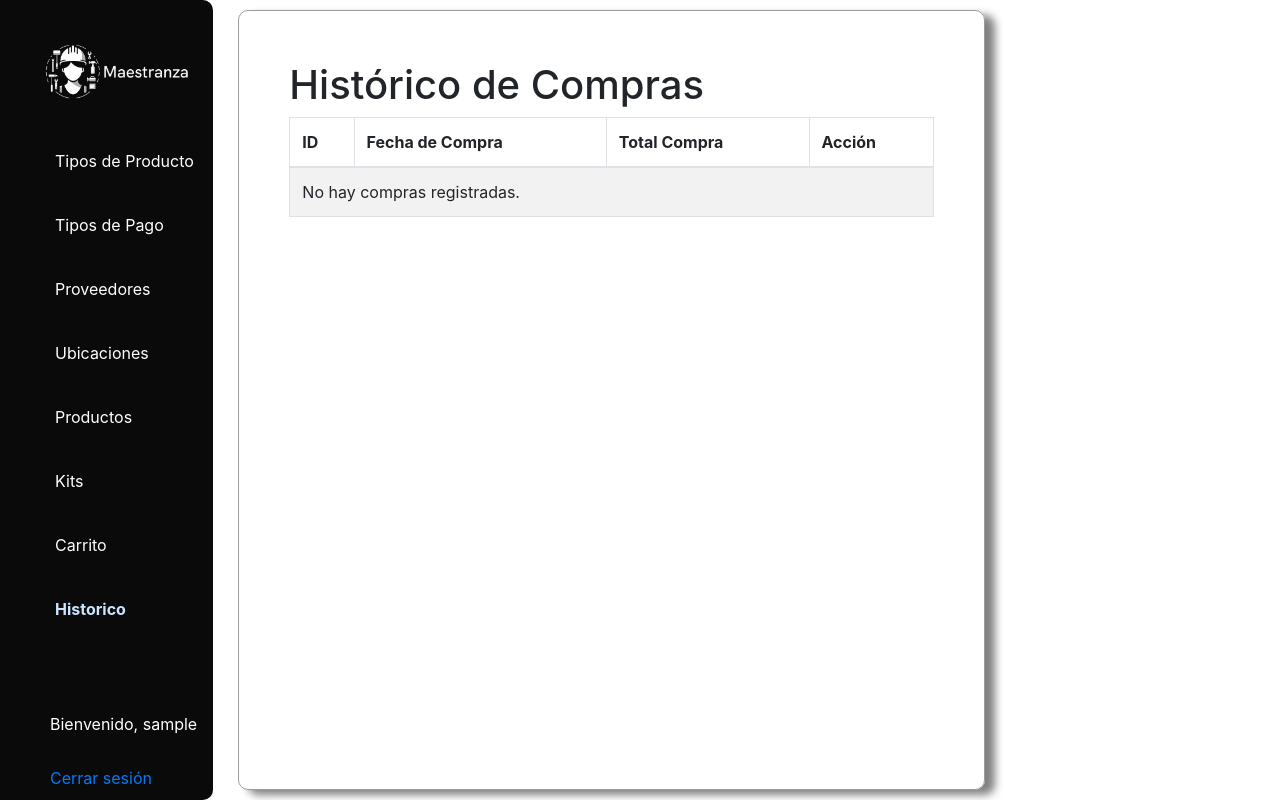
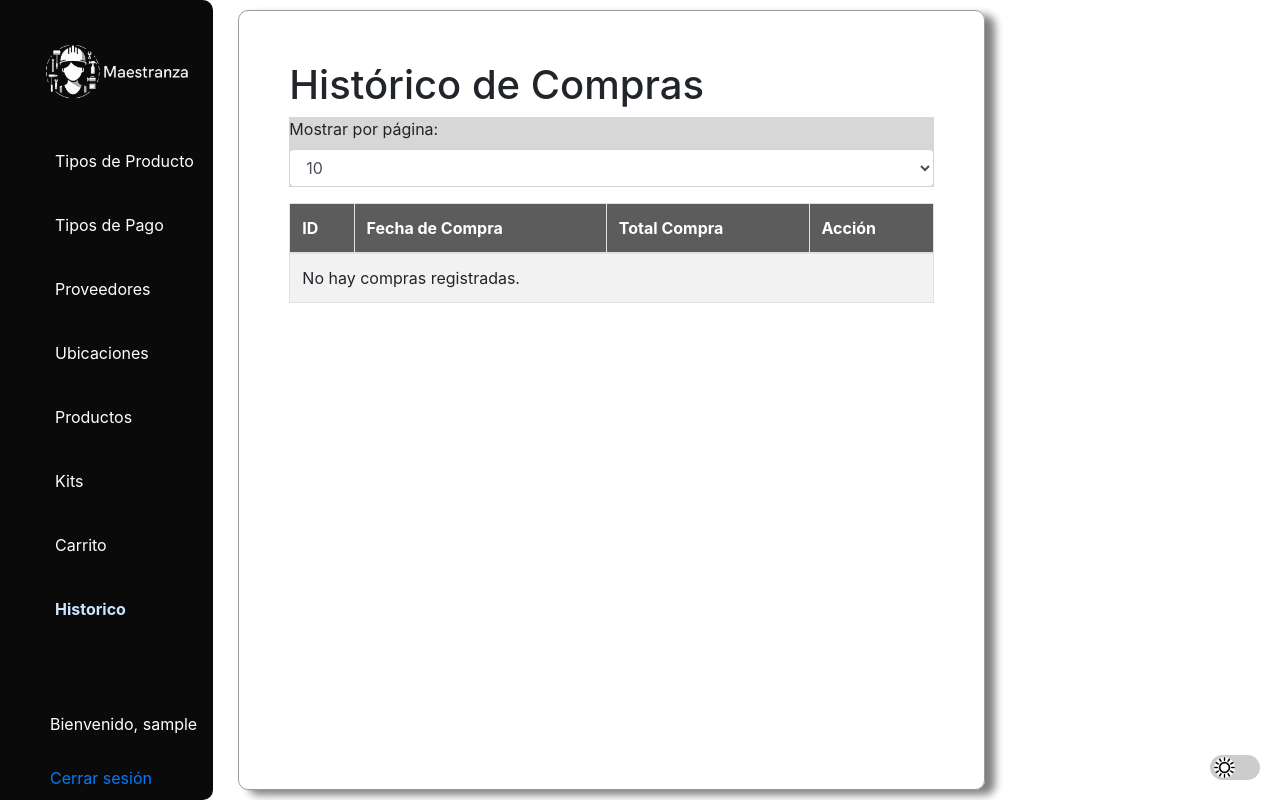
Before and after one commit to GersonRess/inv, a Django app: page /core/historico_compras/ in a window 1280 px wide. Run offline with Django 5.2, Linux system fonts and the light colour scheme; the visitor is signed in with stand-in values (Sample User, id 1); data that the repository does not hold is empty; some libraries are stand-ins or nearby versions.

Commit message:
Modo oscuro y fix de carro de compras

```diff
--- a/inventario/core/static/css/styles.css
+++ b/inventario/core/static/css/styles.css
@@ -1,88 +1,14 @@
-/* The side navigation menu */
-/*.sidebar {
-    margin: 0 10px 0 0;
-    padding: 5px;
-    width: 200px;
-    background-color: #000000e7;
-    position: fixed;
-    height: 100%;
-    overflow: auto;
-    color: white;
-    border-radius: 0 10px 10px 0;
-}
-
-/* Sidebar links
-.sidebar a {
-    display: block;
-    color: black;
-    padding: 16px;
-    text-decoration: none;
-    color: white;
-}
-
-/* Active/current link
-.sidebar a.active {
-    background-color: #04AA6D;
-    color: white;
-}
-
-/* Links on mouse-over
-.sidebar a:hover:not(.active) {
-    background-color: #555;
-    color: white;
-}
-
-/* Page content. The value of the margin-left property should match the value of the sidebar's width property
-div.content {
-    margin-left: 230px;
-
-    padding: 1px 16px;
-    height: 1000px;
-}
-main{
-    margin-top: 50px;
-}
-/* On screens that are less than 700px wide, make the sidebar into a topbar */
-/*@media screen and (max-width: 700px) {
-    .sidebar {
-        width: 100%;
-        height: auto;
-        position: relative;
-    }
-
-    .sidebar a {
-        float: left;
-    }
-
-    div.content {
-        margin-left: 0;
-    }
-}
-
-/* On screens that are less than 400px, display the bar vertically, instead of horizontally */
-/*@media screen and (max-width: 400px) {
-    .sidebar a {
-        text-align: center;
-        float: none;
-    }
-}
-
-@media screen and (max-width: 400px) {
-    .sidebar a {
-        text-align: center;
-        float: none;
-    }
-}
-@media screen and (max-width: 400px) {
-    .sidebar a {
-        text-align: center;
-        float: none;
-    }
-}
-
-*/
 
 /*Creador producto*/
+body.dark-mode {
+    background-color: #121212; /* Fondo oscuro */
+    color: #e0e0e0; /* Texto claro */
+    transition: background-color 0.5s, color 0.5s;
+}
+body.light-mode{
+    background-color: rgb(255, 255, 255);
+    transition: background-color 1s, color 0.5s;
+}
 #producto{
     border-radius: 10px;
     border: 1px solid rgb(155, 155, 155);
@@ -122,7 +48,10 @@
     left: 40px;
     width: 100%;
 }
-
+thead {
+    background-color: #5c5c5c;
+    color: white;
+}
 .logo-container {
     color: white;
     font-size: larger;
@@ -134,7 +63,9 @@
     height: auto;
     max-width: 100%;
 }
-
+a img{
+    width: 200px;
+}
 .messages {
     position: fixed;
     top: 20%;
@@ -161,3 +92,130 @@
 .campana:hover {
     opacity: 0.7;
 }
+/* Estilos del modo oscuro */
+
+body.dark-mode div.container-fluid {
+    background-color: #121212; /* Fondo oscuro */
+    color: #e0e0e0; /* Texto claro */
+    transition: background-color 0.5s, color 0.5s;
+}
+body.dark-mode div table {
+    color: #e0e0e0; /* Texto claro */
+}
+body.dark-mode thead {
+    background-color: #252525;
+}
+body.dark-mode #producto {
+    border: 1px solid #333; /* Borde oscuro */
+    box-shadow: 10px 5px 8px rgba(0, 0, 0, 0.7); /* Sombra oscura */
+}
+
+body.dark-mode #producto > main > form {
+    background-color: rgba(100, 100, 100, 0.5); /* Fondo de formulario oscuro */
+}
+
+body.dark-mode #aside {
+    background-color: #1c1c1c; /* Fondo del aside oscuro */
+}
+
+body.dark-mode #aside li a {
+    color: #e0e0e0; /* Texto claro en el aside */
+}
+
+body.dark-mode #aside .bienvenida {
+    color: #e0e0e0; /* Texto claro en bienvenida */
+}
+
+body.dark-mode .logo-container {
+    color: #e0e0e0; /* Color del logo claro */
+}
+
+body.dark-mode .messages .alert {
+    background-color: #333; /* Fondo de las alertas oscuro */
+    color: #e0e0e0; /* Texto claro en alertas */
+}
+
+body.dark-mode .alert {
+    background-color: #333; /* Fondo de las alertas oscuro */
+    color: #e0e0e0; /* Texto claro en alertas */
+}
+
+body.dark-mode #aside ul li a.active {
+    color: #87ceeb; /* Color de los enlaces activos en modo oscuro */
+}
+body.dark-mode button.btn {
+    background-color: rgba(0, 0, 0, 0.829);
+}
+body.dark-mode button.btn-primary {
+    background-color: rgba(0, 0, 0, 0.829);
+}
+body.dark-mode form select {
+    color: white ;
+    background-color: rgba(0, 0, 0, 0.829);
+}
+body.dark-mode form textarea {
+    color: white ;
+    background-color: rgba(0, 0, 0, 0.829);
+}
+body.dark-mode button,
+body.dark-mode button.btn-primary,
+body.dark-mode button.btn-secondary,
+body.dark-mode button.btn-success,
+body.dark-mode button.btn-danger,
+body.dark-mode button.btn-warning,
+body.dark-mode button.btn-info,
+body.dark-mode button.btn-light,
+body.dark-mode button.btn-dark,
+body.dark-mode a.btn-primary,
+body.dark-mode a.btn-secondary,
+body.dark-mode a.btn-success,
+body.dark-mode a.btn-danger,
+body.dark-mode a.btn-warning,
+body.dark-mode a.btn-info,
+body.dark-mode a.btn-light,
+body.dark-mode a.btn-dark,
+body.dark-mode form select,
+body.dark-mode form textarea,
+body.dark-mode input {
+    color: white;
+    background-color: rgba(0, 0, 0, 0.829);
+}
+.dark-mode-toggler {
+    display: inline-block;
+    width: 50px;
+    height: 25px;
+    background-color: #ccc;
+    border-radius: 25px;
+    position: fixed;
+    bottom: 20px;
+    right: 20px;
+    cursor: pointer;
+    transition: background-color 0.3s ease;
+    z-index: 1000;
+}
+
+.dark-mode-toggler .toggle-icon {
+    display: inline-block;
+    width: 21px;
+    height: 21px;
+    background-color: #fff;
+    border-radius: 50%;
+    position: absolute;
+    top: 2px;
+    right: 25px;
+    transition: transform 0.3s ease;
+    background-size: cover;
+    background-position: center;
+}
+
+
+body.dark-mode .dark-mode-toggler {
+    background-color: #333;
+}
+
+body.dark-mode .dark-mode-toggler .toggle-icon {
+    transform: translateX(25px);
+}
+body.light-mode span a{color: rgb(4, 0, 255); }
+body.dark-mode span a{color: rgb(91, 88, 255); }
+body.dark-mode select:focus{background-color: black; color: white;}
--- /dev/null
+++ b/inventario/core/static/js/scripts.js
@@ -0,0 +1,32 @@
+document.addEventListener('DOMContentLoaded', () => {
+    const toggleButton = document.getElementById('toggle-dark-mode');
+    const body = document.body;
+    const toggleIcon = toggleButton.querySelector('.toggle-icon');
+
+    // Verifica si el modo oscuro está almacenado en el almacenamiento local
+    if (localStorage.getItem('dark-mode') === 'enabled') {
+        body.classList.add('dark-mode');
+        toggleIcon.classList.remove('sun');
+        toggleIcon.classList.add('moon');
+    } else {
+        body.classList.add('light-mode');
+        toggleIcon.classList.remove('moon');
+        toggleIcon.classList.add('sun');
+    }
+
+    // Añade un listener para el botón
+    toggleButton.addEventListener('click', () => {
+        body.classList.toggle('dark-mode');
+        body.classList.toggle('light-mode');
+
+        if (body.classList.contains('dark-mode')) {
+            localStorage.setItem('dark-mode', 'enabled');
+            toggleIcon.classList.remove('sun');
+            toggleIcon.classList.add('moon');
+        } else {
+            localStorage.setItem('dark-mode', 'disabled');
+            toggleIcon.classList.remove('moon');
+            toggleIcon.classList.add('sun');
+        }
+    });
+});
--- a/inventario/core/templates/core/base_crud_dynamic.html
+++ b/inventario/core/templates/core/base_crud_dynamic.html
@@ -7,14 +7,27 @@
     <title>{% block title %}{% endblock %}</title>
     <link rel="stylesheet" href="https://stackpath.bootstrapcdn.com/bootstrap/4.5.2/css/bootstrap.min.css">
     <link rel="stylesheet" href="{% static 'css/styles.css' %}">
+    <script>
+        document.documentElement.dataset.theme = localStorage.getItem('dark-mode') === 'enabled' ? 'dark' : 'light';
+    </script>
+    <style>
+        .dark-mode-toggler .toggle-icon.sun {
+            background-image: url('{% static "images/sun.png" %}');
+        }
 
+        .dark-mode-toggler .toggle-icon.moon {
+            background-image: url('{% static "images/moon.png" %}');
+        }
+
+    </style>
 </head>
 
 <body>
     <div class="messages">
         {% if messages %}
         {% for message in messages %}
-                <div class="alert {% if message.tags %}alert-{{ message.tags }}{% endif %} alert-dismissible fade show" role="alert">
+        <div class="alert {% if message.tags %}alert-{{ message.tags }}{% endif %} alert-dismissible fade show"
+            role="alert">
             {{ message }}
             <button type="button" class="close" data-dismiss="alert" aria-label="Close">
                 <span aria-hidden="true">&times;</span>
@@ -33,14 +46,24 @@
                             <img src="{% static 'images/logo1.png' %}" alt="Logo de la empresa">
                         </div>
                     </li>
-                    <li><a href="{% url 'tipoprod_list' %}" class="{% if request.path == '/core/tipoprod/' %}active{% endif %}">Tipos de Producto</a></li>
-                    <li><a href="{% url 'tipopago_list' %}" class="{% if request.path == '/core/tipopago/' %}active{% endif %}">Tipos de Pago</a></li>
-                    <li><a href="{% url 'proveedor_list' %}" class="{% if request.path == '/core/proveedor/' %}active{% endif %}">Proveedores</a></li>
-                    <li><a href="{% url 'ubicacion_list' %}" class="{% if request.path == '/core/ubicacion/' %}active{% endif %}">Ubicaciones</a></li>
-                    <li><a href="{% url 'producto_list' %}" class="{% if request.path == '/core/producto/' %}active{% endif %}">Productos</a></li>
-                    <li><a href="{% url 'kit_list' %}" class="{% if request.path == '/core/kit/' %}active{% endif %}">Kits</a></li>
-                    <li><a href="{% url 'cart' %}" class="{% if request.path == '/core/carrito/' %}active{% endif %}">Carrito</a></li>
-                    <li><a href="{% url 'historico_compra_list' %}" class="{% if request.path == '/core/historico_compras/' %}active{% endif %}">Historico</a></li>
+                    <li><a href="{% url 'tipoprod_list' %}"
+                            class="{% if request.path == '/core/tipoprod/' %}active{% endif %}">Tipos de Producto</a>
+                    </li>
+                    <li><a href="{% url 'tipopago_list' %}"
+                            class="{% if request.path == '/core/tipopago/' %}active{% endif %}">Tipos de Pago</a></li>
+                    <li><a href="{% url 'proveedor_list' %}"
+                            class="{% if request.path == '/core/proveedor/' %}active{% endif %}">Proveedores</a></li>
+                    <li><a href="{% url 'ubicacion_list' %}"
+                            class="{% if request.path == '/core/ubicacion/' %}active{% endif %}">Ubicaciones</a></li>
+                    <li><a href="{% url 'producto_list' %}"
+                            class="{% if request.path == '/core/producto/' %}active{% endif %}">Productos</a></li>
+                    <li><a href="{% url 'kit_list' %}"
+                            class="{% if request.path == '/core/kit/' %}active{% endif %}">Kits</a></li>
+                    <li><a href="{% url 'cart' %}"
+                            class="{% if request.path == '/core/carrito/' %}active{% endif %}">Carrito</a></li>
+                    <li><a href="{% url 'historico_compra_list' %}"
+                            class="{% if request.path == '/core/historico_compras/' %}active{% endif %}">Historico</a>
+                    </li>
 
 
 
@@ -54,27 +77,38 @@
                         </form>
                     </div>
                 </ul>
+                <a id="toggle-dark-mode" class="dark-mode-toggler">
+                    <span class="toggle-icon"></span>
+                </a>
             </div>
             <div class="content col-sm-8 col-md-9 col-lg-7" id="producto">
                 <main>
                     {% block content %}
+                    <script>
+                        document.documentElement.dataset.theme = localStorage.getItem('dark-mode') === 'enabled' ? 'dark' : 'light';
+                    </script>
+                    <style>html body.dark-mode{background-color: black;}
+                        </style>
                     {% endblock %}
                 </main>
             </div>
         </div>
+
     </div>
 
     <script src="https://code.jquery.com/jquery-3.5.1.slim.min.js"></script>
     <script src="https://cdn.jsdelivr.net/npm/@popperjs/core@2.9.2/dist/umd/popper.min.js"></script>
     <script src="https://stackpath.bootstrapcdn.com/bootstrap/4.5.2/js/bootstrap.min.js"></script>
     <script>
-        $(document).ready(function(){
-            setTimeout(function(){
-                $('.alert').fadeOut('slow', function(){
+        $(document).ready(function () {
+            setTimeout(function () {
+                $('.alert').fadeOut('slow', function () {
                     $(this).remove();
                 });
             }, 3000);
         });
     </script>
+    <script src="{% static 'js/scripts.js' %}"></script>
 </body>
+
 </html>
--- a/inventario/core/templates/core/historico_compra_list.html
+++ b/inventario/core/templates/core/historico_compra_list.html
@@ -1,8 +1,21 @@
 {% extends 'base_crud_dynamic.html' %}
+
 {% block content %}
 <h1>Histórico de Compras</h1>
 
+<!-- Selector de objetos por página -->
+
+<form method="get" class="mb-3">
+    <label for="per_page">Mostrar por página:</label>
+    <select name="per_page" id="per_page" class="form-control" onchange="this.form.submit()">
+        <option value="10" {% if request.GET.per_page == '10' %}selected{% endif %}>10</option>
+        <option value="25" {% if request.GET.per_page == '25' %}selected{% endif %}>25</option>
+        <option value="50" {% if request.GET.per_page == '50' %}selected{% endif %}>50</option>
+        <option value="100" {% if request.GET.per_page == '100' %}selected{% endif %}>100</option>
+    </select>
+</form>
 <table class="table table-striped table-bordered">
+
     <thead>
         <tr>
             <th>ID</th>
@@ -29,4 +42,21 @@
     </tbody>
 </table>
 
+<!-- Controles de paginación -->
+<div class="pagination">
+    <span class="step-links">
+        {% if page_obj.has_previous %}
+            <a href="?{% if request.GET.per_page %}per_page={{ request.GET.per_page }}&{% endif %}page=1">&laquo; Primera</a>
+            <a href="?{% if request.GET.per_page %}per_page={{ request.GET.per_page }}&{% endif %}page={{ page_obj.previous_page_number }}">Anterior</a>
+        {% endif %}
+    </span>
+
+    <span class="step-links">
+        {% if page_obj.has_next %}
+            <a href="?{% if request.GET.per_page %}per_page={{ request.GET.per_page }}&{% endif %}page={{ page_obj.next_page_number }}">Siguiente</a>
+            <a href="?{% if request.GET.per_page %}per_page={{ request.GET.per_page }}&{% endif %}page={{ page_obj.paginator.num_pages }}">Última &raquo;</a>
+        {% endif %}
+    </span>
+</div>
+
 {% endblock %}
--- a/inventario/core/templates/core/list.html
+++ b/inventario/core/templates/core/list.html
@@ -3,6 +3,7 @@
 {% block title %}Lista de {{ model_name }}{% endblock %}
 {% load static %}
 {% block content %}
+
 <div class="container mt-4">
     <h1>Lista de {{ model_name }}</h1>
 
@@ -20,7 +21,7 @@
     <!-- Mostrar tabla solo si hay elementos -->
     {% if object_list %}
     <table class="table table-striped table-bordered">
-        <thead class="thead-dark">
+        <thead>
             <tr>
                 <th scope="col">ID</th>
                 <th scope="col">Nombre</th>
--- a/inventario/core/views.py
+++ b/inventario/core/views.py
@@ -7,6 +7,7 @@
 from django.contrib import messages
 from django.shortcuts import render, redirect,  get_object_or_404, HttpResponseRedirect
 from django.views import View
+from django.core.paginator import Paginator
 cart = []
 
 from django.shortcuts import render
@@ -80,6 +81,7 @@
 
         total_compra = 0
         detalles = []
+        errors = []
 
         for index, item in enumerate(cart):
             product_id = item.get('id')
@@ -91,9 +93,9 @@
             quantity = quantities.get(f'quantity_{index}', item['quantity'])
 
             if product.stock >= quantity:
+                # Actualiza el stock del producto
                 product.stock -= quantity
                 product.save()
-                item['quantity'] = quantity
 
                 # Calcular totales
                 total_producto = item['price'] * quantity
@@ -108,7 +110,12 @@
                     'total_producto': total_producto
                 })
             else:
-                messages.error(request, f"No hay suficiente stock para {product.nombreProducto}.")
+                errors.append(f"No hay suficiente stock para {product.nombreProducto}.")
+
+        if errors:
+            for error in errors:
+                messages.error(request, error)
+            return redirect('cart')
 
         if detalles:
             # Crear entrada en HistoricoCompra
@@ -125,11 +132,13 @@
                     total_producto=detalle['total_producto']
                 )
 
+        # Vaciar el carrito después de la compra
         cart.clear()
         request.session['cart'] = cart
         messages.success(request, "Compra realizada con éxito.")
 
     return redirect('cart')
+
 class CustomLoginView(LoginView):
     template_name = 'core/login.html'
     success_url = reverse_lazy('tipoprod_list')  # Redirige aquí después del login
@@ -259,8 +268,14 @@
     model = HistoricoCompra
     template_name = 'core/historico_compra_list.html'
     context_object_name = 'compras'
-    paginate_by = 10  # Opcional: número de compras por página
 
+    def get_queryset(self):
+        queryset = super().get_queryset()
+        return queryset
+
+    def get_paginate_by(self, queryset):
+        per_page = self.request.GET.get('per_page', 10)
+        return int(per_page)
 class DetalleCompraDetailView(DetailView):
     model = HistoricoCompra
     template_name = 'core/detalle_compra_detail.html'
--- a/inventario/inventario/settings.py
+++ b/inventario/inventario/settings.py
@@ -107,9 +107,9 @@
 # Internationalization
 # https://docs.djangoproject.com/en/5.0/topics/i18n/
 
-LANGUAGE_CODE = 'en-us'
+LANGUAGE_CODE = 'es-cl'
 
-TIME_ZONE = 'UTC'
+TIME_ZONE = 'Chile/Continental'
 
 USE_I18N = True
 
```
Also changed, not shown: inventario/core/static/js/carro.js (added, +29 -0 lines), inventario/core/templates/core/cart.html (+11 -11 lines), inventario/core/static/images/moon.png (added), inventario/core/static/images/sun.png (added). Lines whose indentation alone changed are shown as unchanged.
